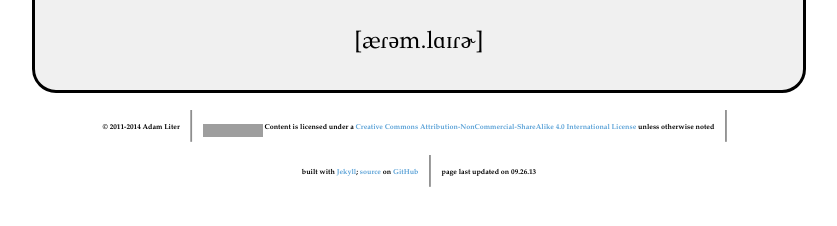
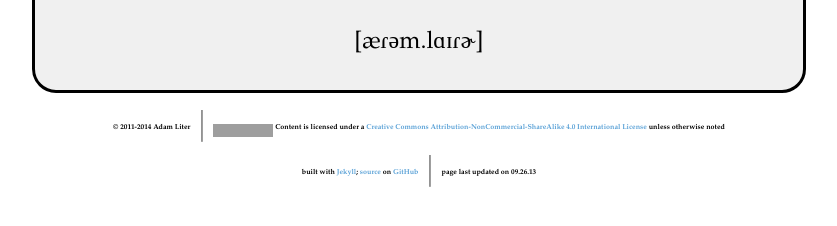
Before and after one commit to adamliter/adamliter.org, a Jekyll site: the page built from index.md, in a window 1280 px wide. Shown: the part 473-699 px from the top of the page, without its empty margins (221-1058 px from the left). Built offline with Jekyll 4.4.1, drawn with Linux system fonts in a browser that asks for light colours; Markdown is read by kramdown in place of the engine named in the settings; grey boxes are pictures that could not be loaded.

Commit message:
new footer

```diff
--- a/_includes/main-footer.html
+++ b/_includes/main-footer.html
@@ -3,7 +3,7 @@
 			<div id="footer-wrapper">
 
 				<div id="footer">
-					<p>&copy; 2011-2014 Adam Liter <span style="color:#8E8E8E;font-weight:300;font-size:xx-large;vertical-align:middle;">|</span> <span style="vertical-align:-1.2em"><a rel="license" href="http://creativecommons.org/licenses/by-nc-sa/4.0/"><img width="60" alt="Creative Commons License" style="border-width:0" src="http://i.creativecommons.org/l/by-nc-sa/4.0/88x31.png" /></a></span> Content is licensed under a <a rel="license" href="http://creativecommons.org/licenses/by-nc-sa/4.0/">Creative Commons Attribution-NonCommercial-ShareAlike 4.0 International License</a> unless otherwise noted <span style="color:#8E8E8E;font-weight:300;font-size:xx-large;vertical-align:middle;">|</span></p>
+					<p>&copy; 2011-2014 Adam Liter <span style="color:#8E8E8E;font-weight:300;font-size:xx-large;vertical-align:middle;">|</span> <span style="vertical-align:-1.2em"><a rel="license" href="http://creativecommons.org/licenses/by-nc-sa/4.0/"><img width="60" alt="Creative Commons License" style="border-width:0" src="http://i.creativecommons.org/l/by-nc-sa/4.0/88x31.png" /></a></span> Content is licensed under a <a rel="license" href="http://creativecommons.org/licenses/by-nc-sa/4.0/">Creative Commons Attribution-NonCommercial-ShareAlike 4.0 International License</a> unless otherwise noted</p>
 					<p>built with <a href="http://jekyllrb.com/">Jekyll</a>; <a href="https://github.com/adamliter/adamliter.github.io">source</a> on <a href="http://github.com">GitHub</a> <span style="color:#8E8E8E;font-weight:300;font-size:xx-large;vertical-align:middle;">|</span> page last updated on 09.26.13</p></div><!-- END footer div-->
 				</div><!-- END footer div-->
 
```
